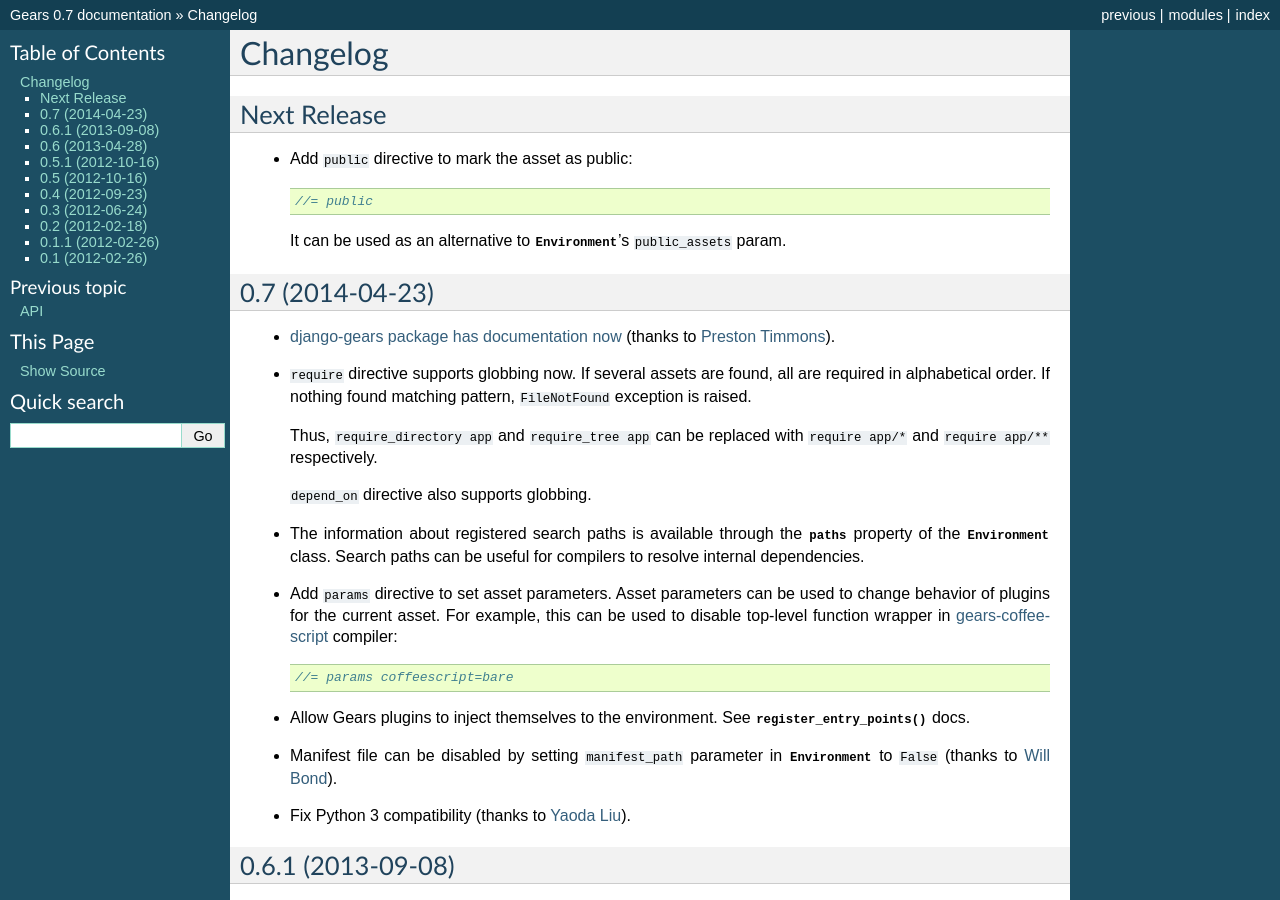
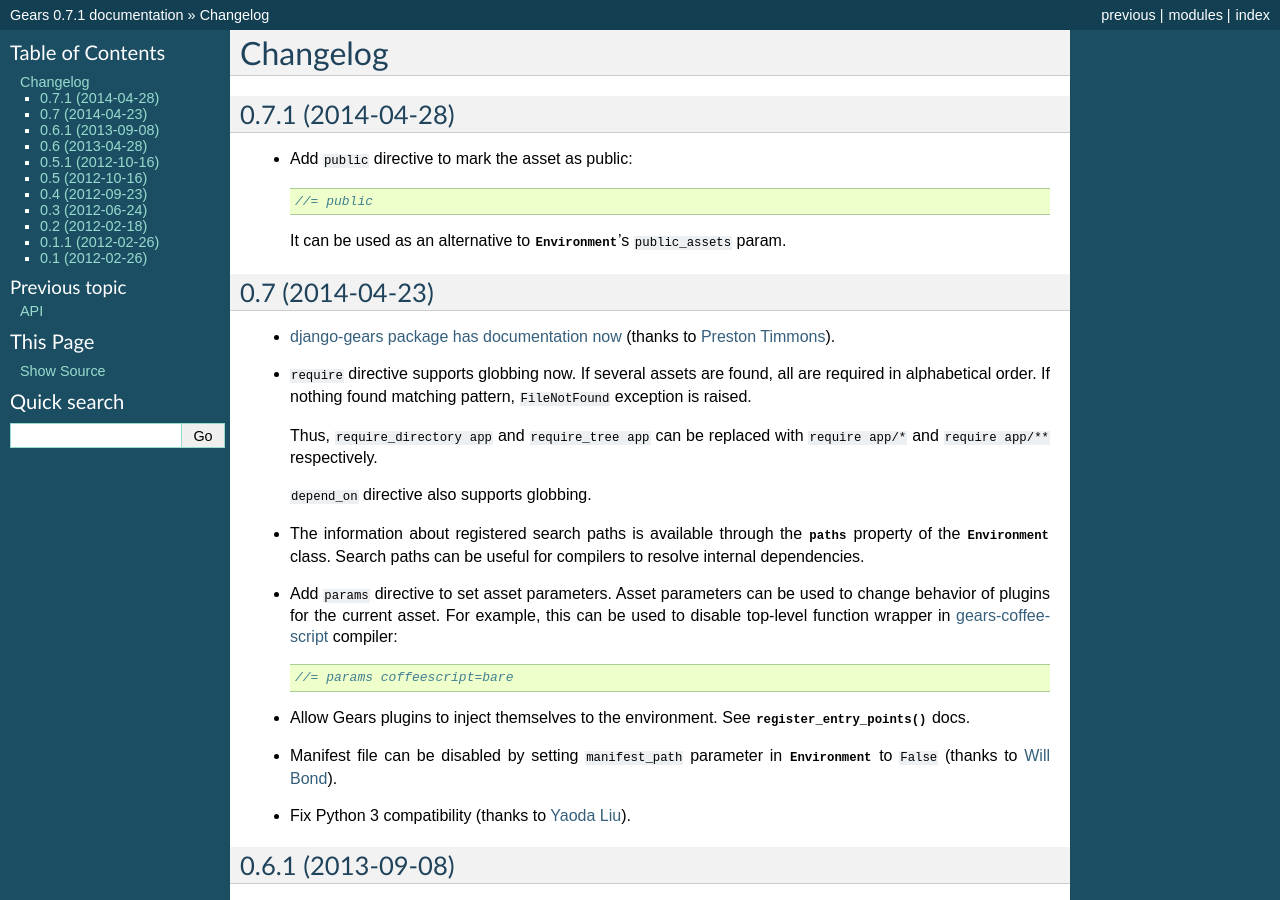
Before and after one commit to gears/gears, a Sphinx documentation site: the page built from docs/changelog.rst, in a window 1280 px wide and 900 px high. Built offline with Sphinx 7.4.7, drawn with Linux system fonts in a browser that asks for light colours; some of the changed text lies outside the part shown.

Commit message:
Bump version number

```diff
--- a/docs/changelog.rst
+++ b/docs/changelog.rst
@@ -1,8 +1,8 @@
 Changelog
 =========
 
-Next Release
-------------
+0.7.1 (2014-04-28)
+------------------
 
 - Add ``public`` directive to mark the asset as public:
 
--- a/docs/conf.py
+++ b/docs/conf.py
@@ -50,7 +50,7 @@ copyright = u'2013, Mike Yumatov'
 # The short X.Y version.
 version = '0.7'
 # The full version, including alpha/beta/rc tags.
-release = '0.7'
+release = '0.7.1'
 
 # The language for content autogenerated by Sphinx. Refer to documentation
 # for a list of supported languages.
--- a/setup.py
+++ b/setup.py
@@ -8,7 +8,7 @@ def read(filename):
 
 setup(
     name='Gears',
-    version='0.7',
+    version='0.7.1',
     license='ISC',
     description='Compiles and concatenates JavaScript and CSS assets.',
     long_description=read('README.rst'),
```
